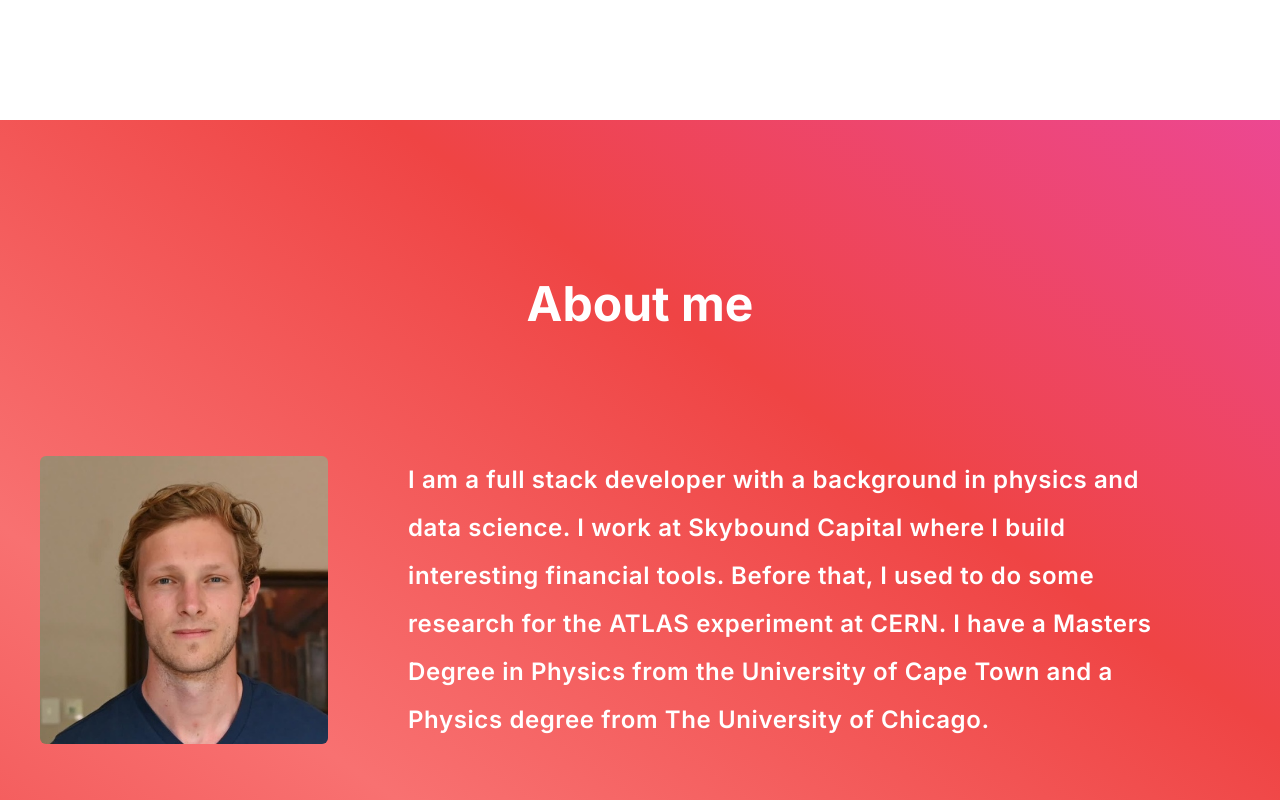
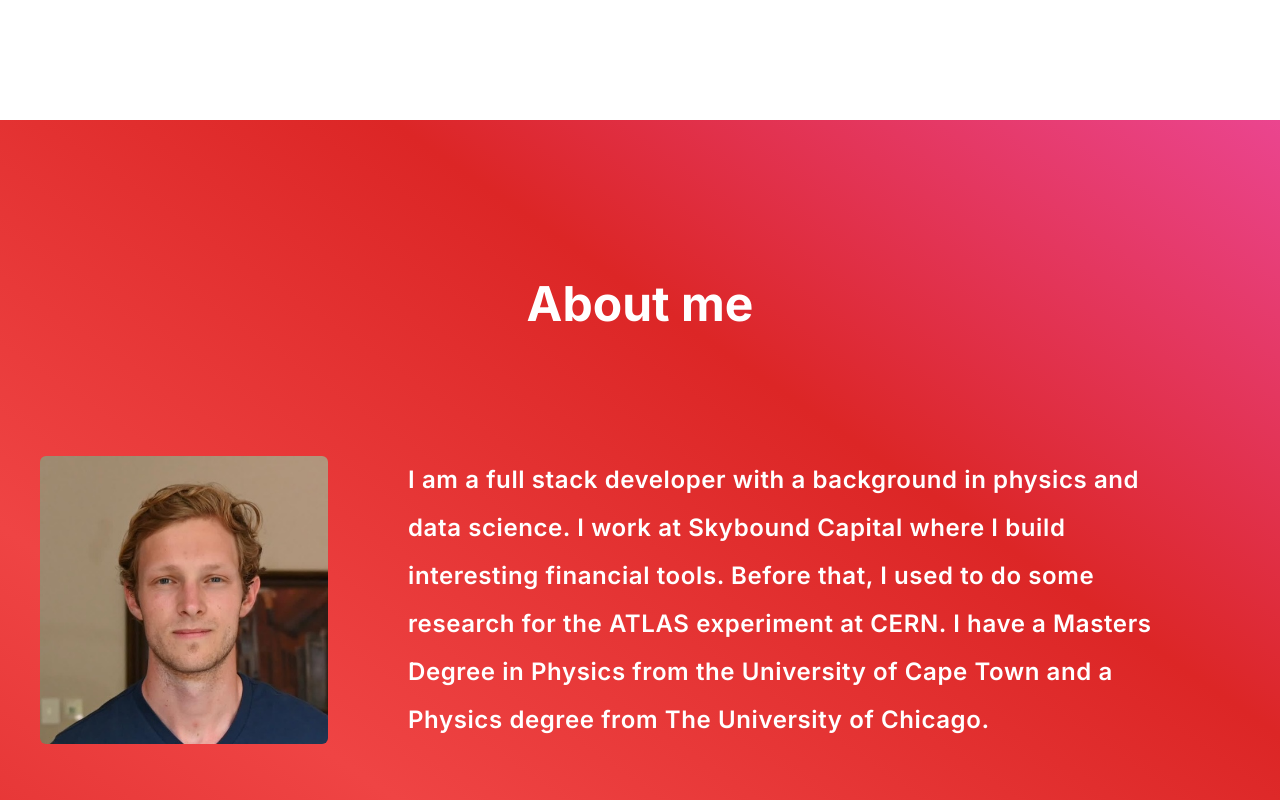
Before and after one commit to bewarren/ben-website, a Next.js app: page / in a window 1280 px wide. Shown: the part 760-1560 px from the top of the page. Built offline with nearby package versions, Linux system fonts and the light colour scheme.

Commit message:
darker red

```diff
--- a/src/app/page.tsx
+++ b/src/app/page.tsx
@@ -25,7 +25,7 @@ export default function Home() {
         </div>
       </div>
       <div
-        className="flex flex-col min-h-screen justify-around pt-20 bg-[linear-gradient(to_top_right,theme(colors.orange.600),theme(colors.orange.500),theme(colors.red.500),theme(colors.red.400),theme(colors.red.500),theme(colors.pink.500),theme(colors.pink.600))] bg-[length:200%_auto] animate-gradientAngle"
+        className="flex flex-col min-h-screen justify-around pt-20 bg-[linear-gradient(to_top_right,theme(colors.orange.600),theme(colors.orange.500),theme(colors.red.600),theme(colors.red.500),theme(colors.red.600),theme(colors.pink.500),theme(colors.pink.600))] bg-[length:200%_auto] animate-gradientAngle"
         id="about"
       >
         <div className="md:px-10 sm:px-2 h-max ">
```
